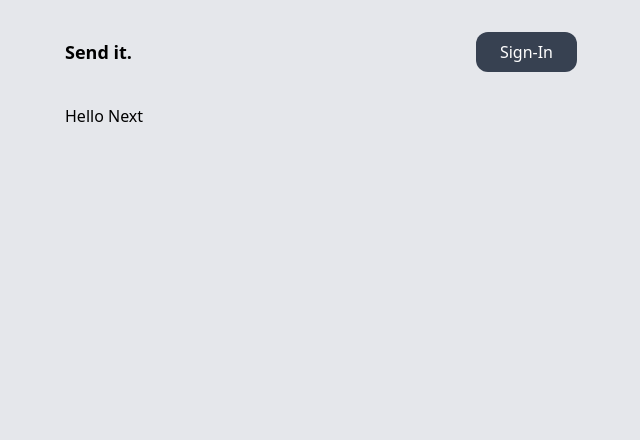
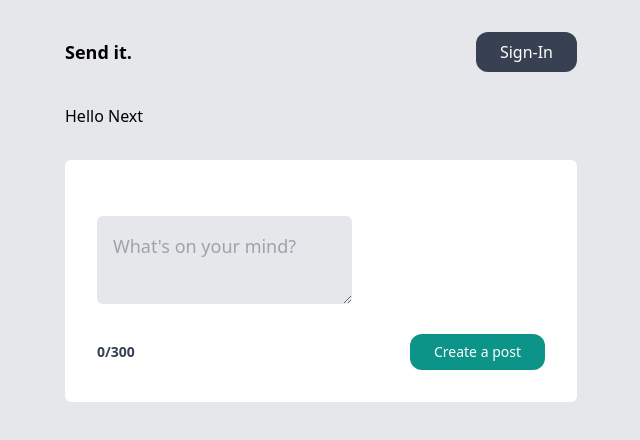
Before and after one commit to grandonbarcia/feed-me, a Next.js app: page / in a window 1280 px wide. Shown: the top 440 px of the page, without its empty margins (319-959 px from the left). Built offline with nearby package versions, Linux system fonts and the light colour scheme; no server answers.

Commit message:
configure backend to add new posts to db

```diff
--- /dev/null
+++ b/app/auth/Logged.tsx
@@ -0,0 +1,25 @@
+"use client";
+
+import Image from "next/image";
+import { signOut } from "next-auth/react";
+import Link from "next/link";
+
+type User = {
+  image: string;
+};
+
+export default function Logged({ image }: User) {
+  return (
+    <li className="flex gap-8 items-center">
+      <button
+        onClick={() => signOut()}
+        className="bg-gray-700 text-white text-sm px-6 py-2 rounded-md"
+      >
+        Sign Out
+      </button>
+      <Link href={"/dashboard"}>
+        <Image width={64} height={64} src={image} alt="" priority />
+      </Link>
+    </li>
+  );
+}
--- a/app/auth/Nav.tsx
+++ b/app/auth/Nav.tsx
@@ -1,5 +1,6 @@
 import Link from "next/link";
 import Login from "./Login";
+import Logged from "./Logged";
 import { getServerSession } from "next-auth/next";
 import { authOptions } from "../../pages/api/auth/[...nextauth]";
 
@@ -12,7 +13,11 @@
         <h1 className="font-bold text-lg">Send it.</h1>
       </Link>
       <ul className="flex items-center gap-6">
-        <Login />
+        {!session?.user ? (
+          <Login />
+        ) : (
+          <Logged image={session.user?.image || ""} />
+        )}
       </ul>
     </nav>
   );
--- /dev/null
+++ b/app/auth/QueryWrapper.tsx
@@ -0,0 +1,15 @@
+"use client";
+
+import { QueryClient, QueryClientProvider } from "@tanstack/react-query";
+import { ReactNode } from "react";
+const queryClient = new QueryClient();
+
+interface Props {
+  children?: ReactNode;
+}
+
+const QueryWrapper = ({ children }: Props) => (
+  <QueryClientProvider client={queryClient}>{children}</QueryClientProvider>
+);
+
+export default QueryWrapper;
--- /dev/null
+++ b/app/components/AddPost.tsx
@@ -0,0 +1,59 @@
+"use client";
+import { useState } from "react";
+import { useMutation, useQueryClient } from "@tanstack/react-query";
+import axios from "axios";
+
+export default function CreatePost() {
+  const [title, setTitle] = useState("");
+  const [isDisabled, setIsDisabled] = useState(false);
+
+  //Create a post
+
+  const { mutate } = useMutation(
+    async (title: string) => await axios.post("/api/posts/addPost", { title }),
+    {
+      onError: (error) => {
+        console.log(error);
+      },
+      onSuccess: (data) => {
+        console.log(data);
+        setTitle("");
+        setIsDisabled(false);
+      },
+    }
+  );
+
+  const submitPost = async (e: React.FormEvent) => {
+    e.preventDefault();
+    setIsDisabled(true);
+    mutate(title);
+  };
+
+  return (
+    <form onSubmit={submitPost} className="bg-white my-8 p-8 rounded-md">
+      <div className="felx flex-col my-4">
+        <textarea
+          className="p-4 text-lg rounded-md my-2 bg-gray-200"
+          onChange={(e) => setTitle(e.target.value)}
+          placeholder="What's on your mind?"
+          value={title}
+          name="title"
+        ></textarea>
+      </div>
+      <div className="flex items-center justify-between gap-2">
+        <p
+          className={`font-bold text-sm ${
+            title.length > 300 ? "text-red-700" : "text-gray-700"
+          } `}
+        >{`${title.length}/300`}</p>
+        <button
+          disabled={isDisabled}
+          className="text-sm bg-teal-600 text-white py-2 px-6 rounded-xl disabled:opacity-25"
+          type="submit"
+        >
+          Create a post
+        </button>
+      </div>
+    </form>
+  );
+}
--- a/app/layout.jsx
+++ b/app/layout.jsx
@@ -1,6 +1,7 @@
 import "./globals.css";
 import Nav from "./auth/Nav";
 import { Roboto } from "@next/font/google";
+import QueryWrapper from "./auth/QueryWrapper";
 
 const roboto = Roboto({
   subsets: ["latin"],
@@ -17,8 +18,10 @@
       */}
       <head />
       <body className={`mx-4 md:mx-48 xl:mx-96 ${roboto.variable} bg-gray-200`}>
-        <Nav />
-        {children}
+        <QueryWrapper>
+          <Nav />
+          {children}
+        </QueryWrapper>
       </body>
     </html>
   );
--- a/app/page.tsx
+++ b/app/page.tsx
@@ -1,9 +1,12 @@
-import styles from "./page.module.css";
+"use client";
+
+import AddPost from "./components/AddPost";
 
 export default function Home() {
   return (
     <main>
       <h1>Hello Next</h1>
+      <AddPost />
     </main>
   );
 }
--- a/next.config.js
+++ b/next.config.js
@@ -3,6 +3,9 @@
   experimental: {
     appDir: true,
   },
-}
+  images: {
+    domains: ["lh3.googleusercontent.com"],
+  },
+};
 
-module.exports = nextConfig
+module.exports = nextConfig;
--- a/package.json
+++ b/package.json
@@ -12,8 +12,10 @@
     "@next-auth/prisma-adapter": "^1.0.5",
     "@next/font": "13.1.6",
     "@prisma/client": "^4.10.1",
+    "@tanstack/react-query": "^4.24.10",
     "@types/react": "18.0.28",
     "@types/react-dom": "18.0.11",
+    "axios": "^1.3.4",
     "next": "13.1.6",
     "next-auth": "^4.19.2",
     "react": "18.2.0",
--- a/pages/api/hello.ts
+++ /dev/null
@@ -1,13 +0,0 @@
-// Next.js API route support: https://nextjs.org/docs/api-routes/introduction
-import type { NextApiRequest, NextApiResponse } from 'next'
-
-type Data = {
-  name: string
-}
-
-export default function handler(
-  req: NextApiRequest,
-  res: NextApiResponse<Data>
-) {
-  res.status(200).json({ name: 'John Doe' })
-}
--- /dev/null
+++ b/pages/api/posts/addPost.tsx
@@ -0,0 +1,48 @@
+// Next.js API route support: https://nextjs.org/docs/api-routes/introduction
+import type { NextApiRequest, NextApiResponse } from "next";
+import { getServerSession } from "next-auth/next";
+import { authOptions } from "../auth/[...nextauth]";
+import prisma from "../../../prisma/client";
+
+export default async function handler(
+  req: NextApiRequest,
+  res: NextApiResponse
+) {
+  if (req.method === "POST") {
+    const session = await getServerSession(req, res, authOptions);
+    if (!session) {
+      return res.status(401).json({ message: "Please sign in to make a post" });
+    }
+    const title: string = req.body.title;
+
+    //Check title
+    if (title.length > 300) {
+      return res.status(403).json({ message: "Please write a shorter post" });
+    }
+    if (!title.length) {
+      return res
+        .status(403)
+        .json({ message: "Please do not leave title empty" });
+    }
+
+    // Get User
+
+    const prismaUser = await prisma.user.findUnique({
+      where: { email: session?.user?.email },
+    });
+
+    //Create Post
+    try {
+      const result = await prisma.post.create({
+        data: {
+          title,
+          userId: prismaUser.id,
+        },
+      });
+      res.status(200).json(result);
+    } catch (err) {
+      res.status(403).json({ err: "Error has occured while making a post" });
+    }
+    console.log(req.body);
+  }
+}
```
Also changed, not shown: 1 other file (tests, documents, lock files or other folders).
